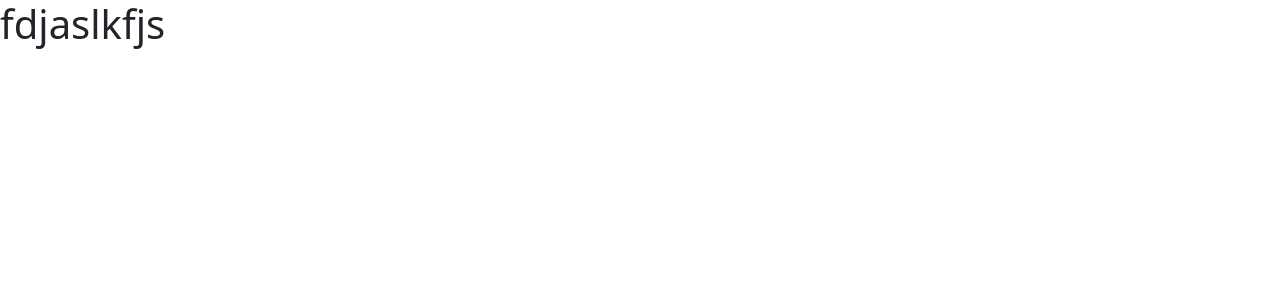
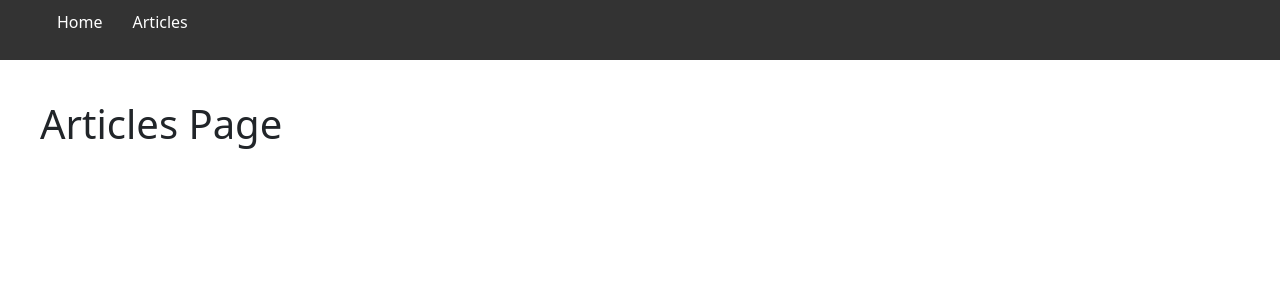
Before and after one commit to danhu0/lit-distro, a React (Vite) app: page /articles in a window 1280 px wide. Shown: the top 300 px of the page. Built offline with nearby package versions, Linux system fonts and the light colour scheme; the HTML template or start-up script is replaced by a standard one.

Commit message:
added navbar

```diff
--- a/package.json
+++ b/package.json
@@ -11,7 +11,8 @@
   "dependencies": {
     "bootstrap": "^5.3.3",
     "react": "^18.2.0",
-    "react-dom": "^18.2.0"
+    "react-dom": "^18.2.0",
+    "react-router-dom": "^7.1.1"
   },
   "devDependencies": {
     "@types/react": "^18.0.27",
--- a/src/App.tsx
+++ b/src/App.tsx
@@ -1,5 +1,21 @@
-function App() {
-  return <h1>fdjaslkfjs</h1>;
-}
+import React from "react";
+import { BrowserRouter as Router, Routes, Route } from "react-router-dom";
+import Navbar from "./components/Navbar";
+import Home from "./Home";
+import Articles from "./Articles";
+
+const App = () => {
+  return (
+    <Router>
+      <Navbar />
+      <div style={{ padding: "40px" }}>
+        <Routes>
+          <Route path="/" element={<Home />} />
+          <Route path="/articles" element={<Articles />} />
+        </Routes>
+      </div>
+    </Router>
+  );
+};
 
 export default App;
--- /dev/null
+++ b/src/Articles.tsx
@@ -0,0 +1,9 @@
+const Articles = () => {
+  return (
+    <div>
+      <h1>Articles Page</h1>
+    </div>
+  );
+};
+
+export default Articles;
--- /dev/null
+++ b/src/Home.tsx
@@ -0,0 +1,9 @@
+const Home = () => {
+  return (
+    <div>
+      <h1>Home Page</h1>
+    </div>
+  );
+};
+
+export default Home;
--- /dev/null
+++ b/src/components/Navbar.tsx
@@ -0,0 +1,26 @@
+import React from "react";
+import { Link } from "react-router-dom";
+
+const Navbar = () => {
+  return (
+    <nav style={{ backgroundColor: "#333", padding: "10px", color: "white" }}>
+      <ul style={{ display: "flex", listStyleType: "none" }}>
+        <li style={{ margin: "0 15px" }}>
+          <Link to="/" style={{ color: "white", textDecoration: "none" }}>
+            Home
+          </Link>
+        </li>
+        <li style={{ margin: "0 15px" }}>
+          <Link
+            to="/articles"
+            style={{ color: "white", textDecoration: "none" }}
+          >
+            Articles
+          </Link>
+        </li>
+      </ul>
+    </nav>
+  );
+};
+
+export default Navbar;
```
Also changed, not shown: src/App.css (deleted), 2 other files (tests, documents, lock files or other folders).
